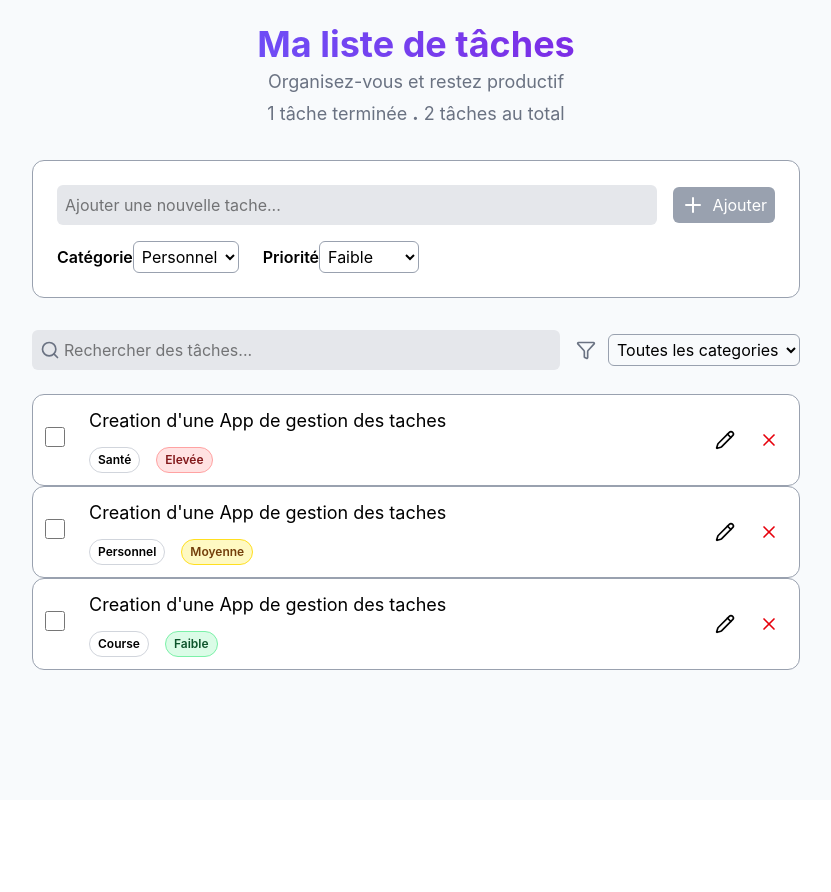
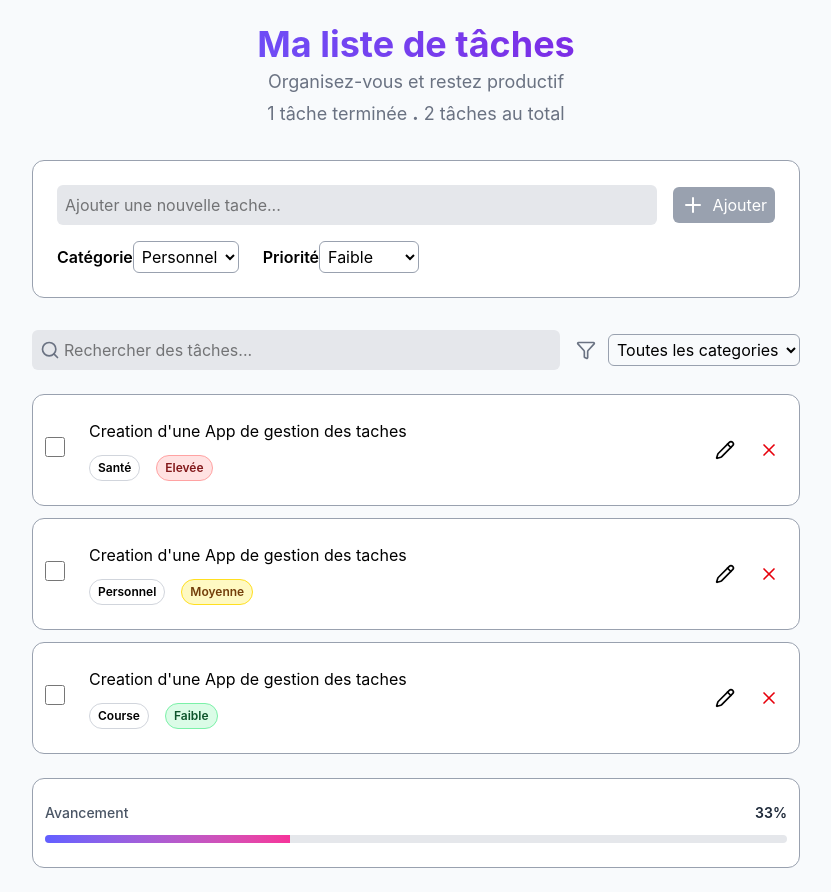
Before and after one commit to NitiemaAllassane/todoWebApp, a React (Vite) app: page / in a window 1280 px wide. Shown: the whole page, without its empty margins (224-1055 px from the left). Before the commit the page ends 800 px from the top, so only its background shows below. Built offline with nearby package versions, Linux system fonts and the light colour scheme.

Commit message:
Creation du composant de progression et du composant pour l'etat vide

```diff
--- a/src/App.tsx
+++ b/src/App.tsx
@@ -4,7 +4,8 @@ import {
   Search,
   Funnel,
   Pencil,
-  X
+  X,
+  Check
 } from 'lucide-react';
 
 import clsx from 'clsx';
@@ -13,9 +14,9 @@ import clsx from 'clsx';
 type TaskCategories = "personal" | "work" | "shopping" | "health";
 type TaskPriority = "low" | "medium" | "high";
 
-interface TaskPros {
+interface Todo {
   isDone: boolean;
-  title: string;
+  text: string;
   category: TaskCategories;
   priority: TaskPriority;
 }
@@ -161,10 +162,10 @@ function SearchForm() {
 
 function Task({
   isDone,
-  title,
+  text,
   category,
   priority
-}: TaskPros) {
+}: Todo) {
 
   let priorityText: string;
   let categorieText: string;
@@ -215,7 +216,7 @@ function Task({
     <>
       <form
         action=""
-        className='bg-white border border-gray-400 p-3 rounded-xl'
+        className='bg-white border border-gray-400 px-3 py-6 rounded-xl'
       >
         <article className='flex justify-between items-center'>
           <div className='flex items-center gap-6'>
@@ -230,7 +231,7 @@ function Task({
             </div>
 
             <div>
-              <h2 className='text-lg mb-3'>{title}</h2>
+              <p className='mb-3'>{text}</p>
               <div className='flex items-center gap-4'>
                 <span
                   className='text-xs font-semibold border
@@ -266,37 +267,93 @@ function Task({
   )
 }
 
+
+function ProgressBar({ progress = 0 }: { progress: number | string}) {
+
+  return (
+    <form
+      action=""
+      className='bg-white border border-gray-400 px-3 py-6 rounded-xl'
+    >
+      <div>
+        <div className="flex items-center justify-between mb-3">
+          <span className="text-sm font-medium text-gray-600">
+            Avancement
+          </span>
+          <span className="text-sm font-semibold text-gray-800">
+            {progress}%
+          </span>
+        </div>
+
+        <div className="w-full bg-gray-200 h-2 rounded-full overflow-hidden">
+          <div
+            className="h-full bg-linear-to-r from-indigo-500 to-pink-500 transition-all duration-300"
+            style={{ width: `${progress}%` }}
+          />
+        </div>
+      </div>
+    </form>
+  )
+}
+
+function EmptySate({
+  message }: { message: string}
+) {
+
+  return (
+    <div
+      className='bg-white border border-gray-400 rounded-xl
+      flex flex-col items-center justify-center gap-2 py-12'
+    >
+      <div className='bg-gray-300 w-20 h-20 rounded-full flex items-center justify-center'>
+        <Check size={48} className='text-gray-500'  />
+      </div>
+      <h3 className='text-gray-600'>Aucune tâche trouvée</h3>
+      <p className='text-gray-600'>{message}</p>
+    </div>
+  )
+}
+
 function App() {
-
 
   return (
     <main className='bg-slate-50 min-h-dvh py-6'>
       <div className="container">
+        <div>
           <Header  />
           <AddForm  />
           <SearchForm  />
+        </div>
         <div>
+          <div className='flex flex-col gap-3 mb-6'>
             <Task
               isDone={false}
-            title="Creation  d'une App de gestion des taches"
+              text="Creation  d'une App de gestion des taches"
               category="health"
               priority="high"
             />
 
             <Task
               isDone={false}
-            title="Creation  d'une App de gestion des taches"
+              text="Creation  d'une App de gestion des taches"
               category="personal"
               priority="medium"
             />
 
             <Task
               isDone={false}
-            title="Creation  d'une App de gestion des taches"
+              text="Creation  d'une App de gestion des taches"
               category="shopping"
               priority="low"
             />
           </div>
+
+          <div>
+            <ProgressBar progress={33}  />
+          </div>
+        </div>
+
+        {/* <EmptySate message="Ajoutez votre première tâche pour commencer !"  /> */}
       </div>
     </main>
   );
```
Lines whose indentation alone changed are shown as unchanged.
